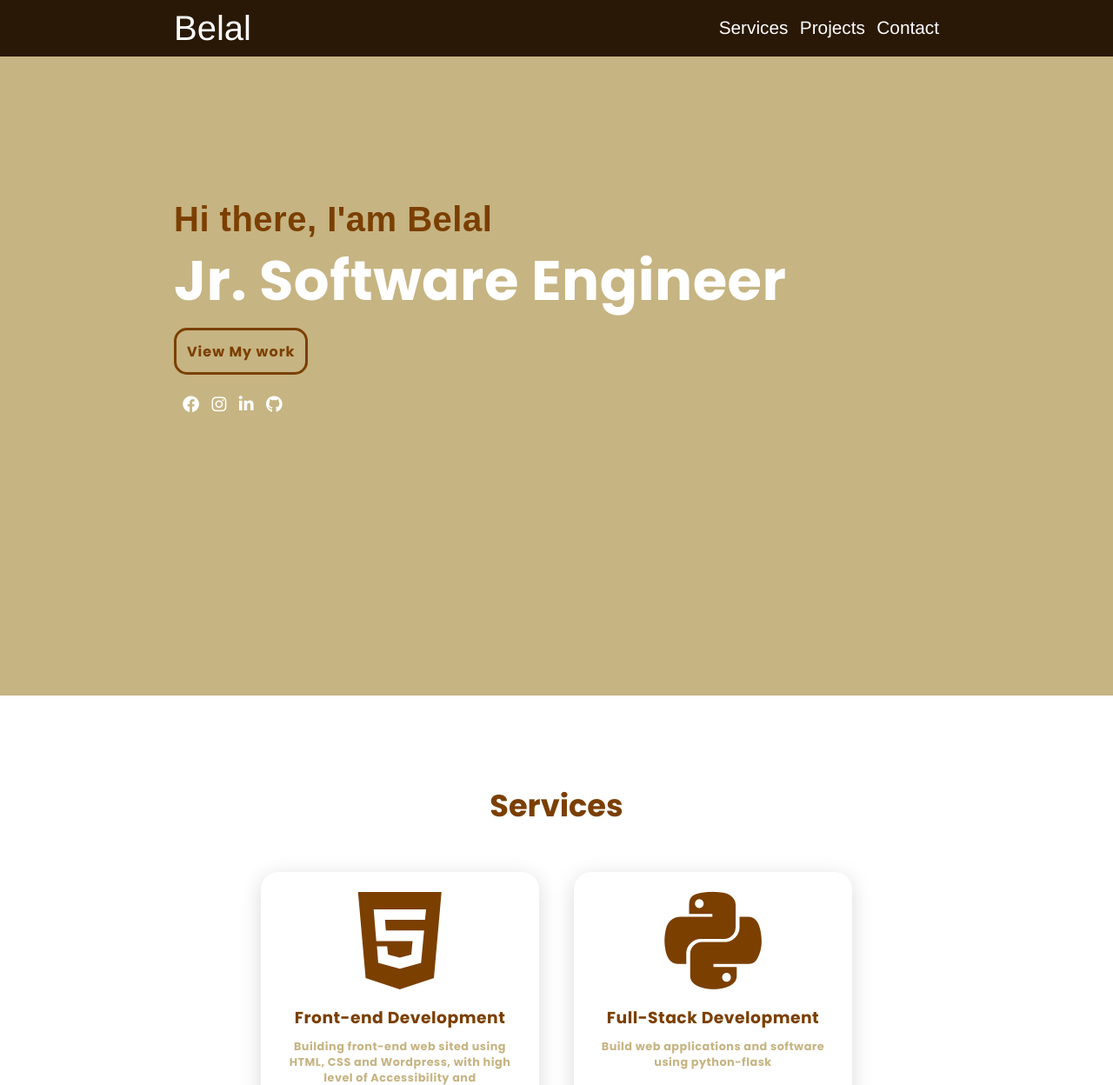
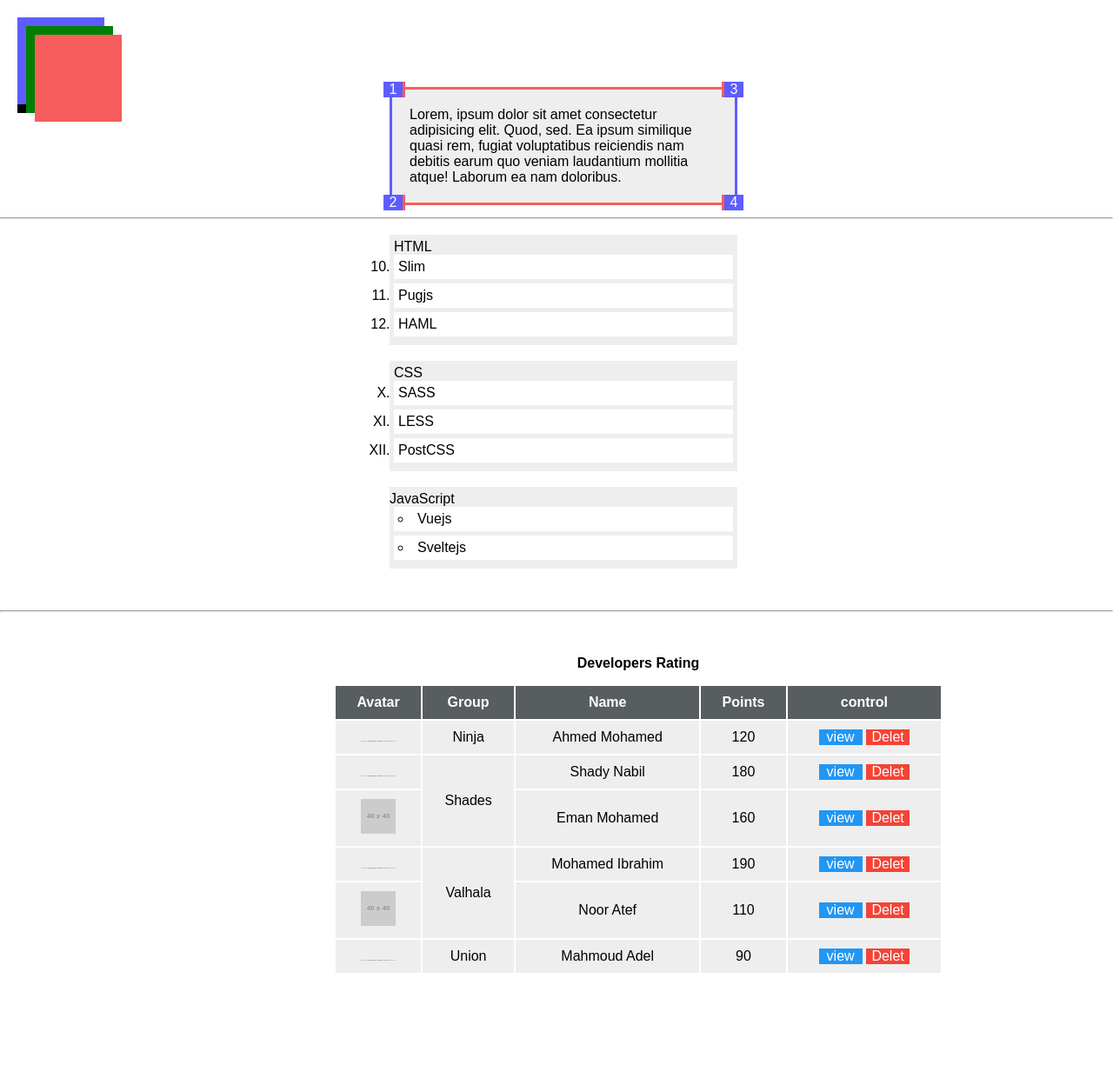
Before and after one commit to JOUDTH/JOUDTH.github.io, a plain HTML site: page index.html in a window 1280 px wide. Shown: the top 1248 px of the page at 87% size. Drawn offline with Linux system fonts and the light colour scheme; placeholder pictures from the web are drawn by us; a web font is replaced by a local one.

Commit message:
new file:   22.html 	modified:   index.html

```diff
--- a/index.html
+++ b/index.html
@@ -1,112 +1,370 @@
 <!DOCTYPE html>
 <html lang="en">
+
 <head>
     <meta charset="UTF-8">
-    <link rel="icon" href="img/logo.png" >
     <meta http-equiv="X-UA-Compatible" content="IE=edge">
     <meta name="viewport" content="width=device-width, initial-scale=1.0">
-    <title>Belal A. Thabet</title>
     <link rel="stylesheet" href="style.css">
 
-    <link rel="stylesheet" href="https://cdnjs.cloudflare.com/ajax/libs/font-awesome/5.15.4/css/all.min.css">
+    <title>Asgiment7</title>
 
 
+    <style>
+        body {
+            font-family: Arial, Helvetica, sans-serif;
+            min-height: 1500px;
+        }
 
-    <link href="https://fonts.googleapis.com/css2?family=Neonderthaw&display=swap" rel="stylesheet">
-    <link href="https://fonts.googleapis.com/css2?family=Source+Code+Pro:ital,wght@0,200;0,300;1,200&display=swap" rel="stylesheet"><link href="https://fonts.googleapis.com/css2?family=Mochiy+Pop+P+One&display=swap" rel="stylesheet"><link href="https://fonts.googleapis.com/css2?family=Poppins:wght@700&display=swap" rel="stylesheet">
-</head>
-<body>
-    <header>
-        <a href="#" class="logo">Belal</a>
-        <nav class="navigation">
-            <a href="#services">Services</a>
-            <a href="#Projects">Projects</a>
-            <a href="#contact">Contact</a>
-        </nav>
-    </header>
-    <section class="main">
-        <div>
-            <h3 class="h3">Hi there, I'am Belal</h3>
-            <h2 >Jr. Software Engineer</h2>
-            <a class="btn" href="#contact">View My work</a>
-            <div class="social-icons">
-                <a href="https://www.facebook.com/belal.thabet.583/" class="one"><i class="fab fa-facebook"></i></a>
-                <a href="https://www.instagram.com/belalth4real/" class="two"><i class="fab fa-instagram"></i></a>
-                <a href="https://www.linkedin.com/in/belal-a-thabet-49344a220/" class="three"><i class="fab fa-linkedin-in"></i></a>
-                <a href="https://github.com/JOUDTH" class="four"><i class="fab fa-github"></i></a>
-            </div>
-        </div>
-    </section>
+        .green {
+            width: 100px;
+            height: 100px;
+            position: absolute;
+            background-color: green;
+            z-index: 3;
+            left: 30px;
+            top: 30px;
+        }
 
-    <section class="cards" id="services">
-        <h2 class="title">Services</h2>
-        <div class="content">
-        <div class="card">
-            <div class="icon"><i class="fab fa-html5"></i></div>
-            <div class="info">
-                <h3>Front-end Development</h3>
-                <p>Building front-end web sited using HTML, CSS and Wordpress, with high level of Accessibility and professionalism</p>
-            </div>
+        .red {
+            width: 100px;
+            height: 100px;
+            position: absolute;
+            background-color: #f65d5d;
+            z-index: 4;
+            left: 40px;
+            top: 40px;
+        }
 
-        </div>
-        <div class="card">
-            <div class="icon"><i class="fab fa-python"></i></div>
-            <div class="info">
-                <h3>Full-Stack Development</h3>
-                <p>Build web applications and software using python-flask</p>
-            </div>
+        .blue {
+            width: 100px;
+            height: 100px;
+            position: absolute;
+            background-color: #5d5dff;
+            z-index: 2;
+            left: 20px;
+            top: 20px;
+        }
 
-        </div>
-        <div class="card">
-            <div class="icon"><i class="fab fa-java"></i></div>
-            <div class="info">
-                <h3>JavaFX</h3>
-                <p>Bulding high compatibility Fx program by JavaFx</p>
-            </div>
-        </div>
+        .black {
+            width: 100px;
+            height: 100px;
+            position: absolute;
+            background-color: black;
+            z-index: 1;
+            left: 20px;
+            top: 30px;
+        }
 
-        </div>
+        .parent {
+            padding: 20px;
+            width: 400px;
+            background-color: #eee;
+            border-color: #f65d5d #5d5dff;
+            border-style: solid;
+            position: absolute;
+            top: 100px;
+            left: 35%;
 
+        }
 
-    </section>
+        .top-left {
+            display: inline-block;
+            text-align: center;
+            background-color: #5d5dff;
+            color: white;
+            width: 25px;
+            position: absolute;
+            top: -9px;
+            left: -10px;
+            border-right: solid #f65d5d;
+        }
 
-    <section  class="Contact" id="contact">
-        <h2 class="lets">Let's work together</h2>
+        .bottom-left {
+            display: inline-block;
+            text-align: center;
+            background-color: #5d5dff;
+            color: white;
+            width: 25px;
+            position: absolute;
+            bottom: -9px;
+            left: -10px;
+            border-right: solid #f65d5d;
+        }
 
-        <div class="contact-cards">
-            <div class="card">
-                <div class="icon"> <i class="fas fa-phone"></i></div>
-                <div class="kk">
-                    <h3>Phone</h3>
-                    <p>+++++++++++++</p>
-                </div>
+        .top-right {
+            display: inline-block;
+            text-align: center;
+            background-color: #5d5dff;
+            color: white;
+            width: 25px;
+            position: absolute;
+            top: -9px;
+            right: -10px;
+            border-left: solid #f65d5d;
+        }
 
-            </div>
-            <div class="card">
-                <div class="icon"><i class="fas fa-envelope"></i> </div>
-                <div class="kk">
-                    <h3>Email</h3>
-                    <p>belalth4real@</p>
-                </div>
+        .bottom-right {
+            display: inline-block;
+            text-align: center;
+            background-color: #5d5dff;
+            color: white;
+            width: 25px;
+            position: absolute;
+            bottom: -9px;
+            right: -10px;
+            border-left: solid #f65d5d;
+        }
 
-            </div>
-        </div>
+        hr.one {
+            position: relative;
+            top: 250px;
+        }
 
-    </section>
+        .ul-parent {
+            position: absolute;
+            top: 270px;
+            left: 35%;
+            width: 400px;
 
-    <footer class="footer">
-        <p>Copyrights @ <span>Belal Thabet</span></p>
-        <div class="social-icons">
-            <a href="https://www.facebook.com/belal.thabet.583/" class="one"><i class="fab fa-facebook"></i></a>
-            <a href="https://www.instagram.com/belalth4real/" class="two"><i class="fab fa-instagram"></i></a>
-            <a href="https://www.linkedin.com/in/belal-a-thabet-49344a220/" class="three"><i class="fab fa-linkedin-in"></i></a>
-            <a href="https://github.com/JOUDTH" class="four"><i class="fab fa-github"></i></a>
-        </div>
+        }
+
+        .first-li {
+            background-color: #eee;
+            list-style: none;
+            list-style-position: outside;
+            padding: 5px;
+        }
+
+        .first-li-1,
+        .first-li-2,
+        .first-li-3 {
+            background-color: white;
+            margin-bottom: 5px;
+            padding: 5px;
+        }
+
+        .second-li {
+            list-style: none;
+
+            background-color: #eee;
+            list-style-position: outside;
+            padding: 5px;
+        }
+
+        .second-li-1,
+        .second-li-2,
+        .second-li-3 {
+            list-style-type: upper-roman;
+            background-color: white;
+            margin-bottom: 5px;
+            padding: 5px;
+        }
+
+        .ul-js {
+            padding-left: 5px;
+
+        }
+
+        .third-li {
+            list-style: none;
+            background-color: #eee;
+            list-style-position: outside;
+            padding: 5px;
+            padding-left: 0px
+        }
+
+        .third-li-1,
+        .third-li-2 {
+            background-color: white;
+            margin-bottom: 5px;
+            padding: 5px;
+            list-style-position: inside;
+
+        }
+
+        hr.two {
+            position: relative;
+            top: 700px;
+        }
+
+        table {
+            position: relative;
+            top: 750px;
+            left: 30%;
+            width: 700px;
+        }
+
+        caption {
+            font-weight: bold;
+            margin-bottom: 15px;
+        }
+
+        th {
+            background-color: #585d5f;
+            color: white;
+            padding: 10px;
+        }
+
+        td {
+            padding: 10px;
+            text-align: center;
+            background-color: #eee;
+        }
+
+        .td-control .view {
+            display: inline-block;
+            background-color: #2196f3;
+            width: 50px;
+            color: white;
+        }
+
+        .td-control .Delet {
+            display: inline-block;
+            background-color: #f44336;
+            width: 50px;
+            color: white;
+        }
+    </style>
 
 
 
 
-    </footer>
+
+</head>
+
+<body>
+
+    <div class="green"></div>
+    <div class="red"></div>
+    <div class="blue"></div>
+    <div class="black"></div>
+    <div class="parent">
+        Lorem, ipsum dolor sit amet consectetur adipisicing elit. Quod, sed. Ea ipsum
+        similique quasi rem, fugiat voluptatibus reiciendis nam debitis earum quo veniam
+        laudantium mollitia atque! Laborum ea nam doloribus.
+        <span class="top-left">1</span>
+        <span class="bottom-left">2</span>
+        <span class="top-right">3</span>
+        <span class="bottom-right">4</span>
+    </div>
+    <hr class="one">
+
+    <ul class="ul-parent">
+        <li class="first-li">
+            HTML
+            <ol start="10">
+                <li class="first-li-1">Slim</li>
+                <li class="first-li-2">Pugjs</li>
+                <li class="first-li-3">HAML</li>
+            </ol>
+        </li>
+        <br>
+        <li class="second-li">
+            CSS
+            <ol start="10">
+                <li class="second-li-1">SASS</li>
+                <li class="second-li-2">LESS</li>
+                <li class="second-li-3">PostCSS</li>
+            </ol>
+        </li>
+        <br>
+        <li class="third-li">
+            JavaScript
+            <ul class="ul-js">
+                <li class="third-li-1">Vuejs</li>
+                <li class="third-li-2">Sveltejs</li>
+            </ul>
+        </li>
+    </ul>
+    <hr class="two">
+    <table>
+        <caption>Developers Rating</caption>
+        <thead>
+            <tr>
+                <th>Avatar</th>
+                <th>Group</th>
+                <th>Name</th>
+                <th>Points</th>
+                <th>control</th>
+            </tr>
+        </thead>
+        <tbody>
+            <tr>
+                <td><img src="https://via.placeholder.com/40/0000FF?text=Boy" alt="Error"></td>
+                <td>Ninja</td>
+                <td>Ahmed Mohamed</td>
+                <td>120</td>
+                <td class="td-control">
+                    <div class="view">view</div>
+                    <div class="Delet">Delet</div>
+                </td>
+            </tr>
+            <tr>
+                <td><img src="https://via.placeholder.com/40/0000FF?text=Boy" alt="Error"></td>
+                <td rowspan="2">Shades</td>
+                <td>Shady Nabil</td>
+                <td>180</td>
+                <td class="td-control">
+                    <div class="view">view</div>
+                    <div class="Delet">Delet</div>
+            </tr>
+            <tr>
+                <td><img src="https://via.placeholder.com/40/FF0000?text=Girl" alt="Error"></td>
+
+                <td>Eman Mohamed</td>
+                <td>160</td>
+                <td class="td-control">
+                    <div class="view">view</div>
+                    <div class="Delet">Delet</div>
+                </td>
+            </tr>
+            <tr>
+                <td><img src="https://via.placeholder.com/40/0000FF?text=Boy" alt="Error"></td>
+                <td rowspan="2">Valhala</td>
+                <td>Mohamed Ibrahim</td>
+                <td>190</td>
+                <td class="td-control">
+                    <div class="view">view</div>
+                    <div class="Delet">Delet</div>
+                </td>
+            </tr>
+            <tr>
+                <td><img src="https://via.placeholder.com/40/FF0000?text=Girl" alt="Error"></td>
+
+                <td>Noor Atef</td>
+                <td>110</td>
+                <td class="td-control">
+                    <div class="view">view</div>
+                    <div class="Delet">Delet</div>
+            </tr>
+            <tr>
+                <td><img src="https://via.placeholder.com/40/0000FF?text=Boy" alt="Error"></td>
+                <td>Union</td>
+                <td>Mahmoud Adel</td>
+                <td>90</td>
+                <td class="td-control">
+                    <div class="view">view</div>
+                    <div class="Delet">Delet</div>
+            </tr>
+
+        </tbody>
+
+
+
+
+
+
+
+
+
+
+
+
+
+
+    </table>
 
 </body>
+
 </html>
```
Also changed, not shown: 22.html (added, +112 -0 lines).
